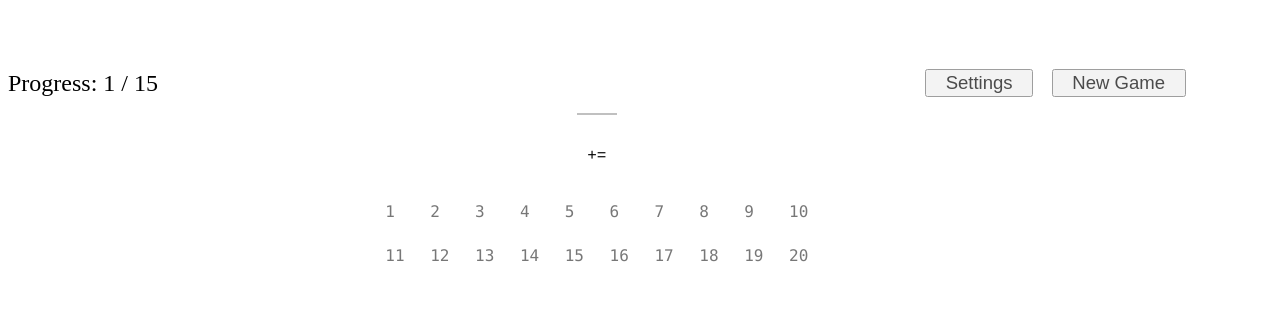
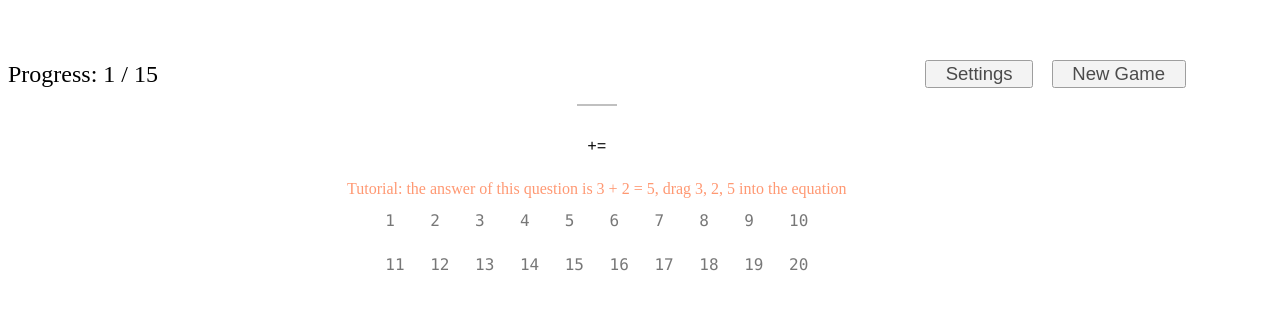
Before and after one commit to ZYinMD/preschool-math, a SvelteKit app: page / in a window 1280 px wide. Shown: the part 241-550 px from the top of the page. Built offline with nearby package versions, Linux system fonts and the light colour scheme.

Commit message:
add tutorial

```diff
--- a/src/lib/GameBoard/GameBoard.svelte
+++ b/src/lib/GameBoard/GameBoard.svelte
@@ -4,6 +4,7 @@
   import Header from "./Header/Header.svelte";
   import KeyPad from "./KayPad/KeyPad.svelte";
   import TilesBar from "./TilesBar/TilesBar.svelte";
+  import Tutorial from "./Tutorial/Tutorial.svelte";
 
   /**
    * on mount, if the game hasn't started yet start it.
@@ -22,6 +23,7 @@
   <Header />
   <TilesBar />
   <AnswerBar />
+  <Tutorial />
   <KeyPad />
 </div>
 
--- a/src/lib/GameBoard/KayPad/dnd.ts
+++ b/src/lib/GameBoard/KayPad/dnd.ts
@@ -1,9 +1,9 @@
 /* this code is inspired by https://www.horuskol.net/blog/2020-08-15/drag-and-drop-elements-on-touch-devices/ */
 
 import { browser } from "$app/environment";
+import sound from "$lib/static/correct.mp3";
+import { d, persistSettings, s } from "../../../states/states.svelte";
 import { sleep } from "../../util/sleep";
-import { d, s } from "../../../states/states.svelte";
-import sound from "$lib/static/correct.mp3";
 
 const correctSound = browser ? new Audio(sound) : null;
 
@@ -78,6 +78,11 @@ export async function drop() {
     s.currentAnswer.b === d.currentQuestion.b &&
     s.currentAnswer.c === d.currentQuestion.c;
   if (allCorrect) {
+    // if this question completes the tutorial, stop showing tutorial in the future:
+    if (s.settings.showTutorial && s.nowAt == 1) {
+      s.settings.showTutorial = false;
+      persistSettings();
+    }
     // if the current answer has been correctly completed, animate the answer bar to make it jump, then move to the next question
     correctSound?.play();
     const answerBar = document.getElementById("answer-bar")!;
--- /dev/null
+++ b/src/lib/GameBoard/Tutorial/Tutorial.svelte
@@ -0,0 +1,39 @@
+<script lang="ts">
+  import { d, s } from "../../../states/states.svelte";
+</script>
+
+<!-- @component the text of tutorial -->
+<div class="component">
+  {#if s.settings.showTutorial === true}
+    {#if s.nowAt === 0 && d.currentQuestion.a === 3 && d.currentQuestion.b === 2}
+      <div>
+        Tutorial: the answer of this question is 3 + 2 = 5, drag 3, 2, 5 into
+        the equation
+      </div>
+    {/if}
+    {#if s.nowAt === 1 && d.currentQuestion.a === 8 && d.currentQuestion.b === 4 && s.currentAnswer.c !== 12}
+      <div>
+        Tutorial 2: it's easy to see the sum is 12, because the "<span
+          class="pipe">|</span
+        >" means 10. Drag 12 to the right side.
+      </div>
+    {/if}
+    {#if s.nowAt === 1 && d.currentQuestion.a === 8 && d.currentQuestion.b === 4 && s.currentAnswer.c === 12}
+      <div>I'll let you figure out the rest!</div>
+    {/if}
+  {/if}
+</div>
+
+<style>
+  .component {
+    color: coral;
+    opacity: 0.8;
+  }
+  .pipe {
+    display: inline-block;
+    color: grey;
+    font-family: Courier, sans-serif;
+    font-weight: 100;
+    transform: scaleY(2);
+  }
+</style>
--- a/src/lib/GameSettings/GameSettings.svelte
+++ b/src/lib/GameSettings/GameSettings.svelte
@@ -1,5 +1,6 @@
 <script lang="ts">
-  import { restartGame, s } from "../../states/states.svelte";
+  import { fly, slide } from "svelte/transition";
+  import { persistSettings, restartGame, s } from "../../states/states.svelte";
   import ChevronIcon from "../Icons/ChevronIcon.svelte";
   const { allowQuestionStartingWith } = s.settings;
   let explainAboutChanges = $state(false);
@@ -20,10 +21,7 @@
           setTimeout(() => restartGame(), 0);
         }
         s.view = "game";
-        localStorage.setItem(
-          `settings_v${s.settings.schemaVersion}`,
-          JSON.stringify(s.settings)
-        ); // persist settings
+        persistSettings(); // persist settings
       }}
     >
       <ChevronIcon />
@@ -132,11 +130,13 @@
     />
     <span>{s.settings.maxSum}</span>
   </section>
-  {#if explainAboutChanges}
-    <section>
-      <div class="explain-changes">Changes take effect next game.</div>
-    </section>
-  {/if}
+  <section>
+    {#if explainAboutChanges}
+      <div in:fly={{ duration: 100, y: 100 }} class="explain-changes">
+        Changes take effect next game
+      </div>
+    {/if}
+  </section>
 </div>
 
 <style>
--- a/src/states/states.svelte.ts
+++ b/src/states/states.svelte.ts
@@ -93,6 +93,7 @@ export const defaultSettings = {
   },
   numQuestions: 15,
   maxSum: 20,
+  showTutorial: true,
 };
 
 const persistedUserSettings = browser
@@ -111,8 +112,16 @@ export const s = $state({
   nowAt: 0, // the current index in questionsThisGame
   allDone: false, // when true, show "all done" screen. This happens after the last question is answered after nowAt has been incremented to questionsThisGame.length - 1
   currentAnswer: { a: 0, b: 0, c: 0 }, // the user input value of a b c. Starts with 0 as being empty
-  settings: persistedUserSettings || defaultSettings,
+  settings:
+    persistedUserSettings || (defaultSettings as typeof defaultSettings),
 });
+
+export function persistSettings() {
+  localStorage.setItem(
+    `settings_v${s.settings.schemaVersion}`,
+    JSON.stringify(s.settings)
+  );
+}
 
 const currentQuestion = $derived.by(() => {
   const [a, b] = s.questionsThisGame[s.nowAt];
@@ -173,6 +182,10 @@ export function restartGame() {
     0,
     s.settings.numQuestions
   );
+  if (s.settings.showTutorial) {
+    s.questionsThisGame[0] = [3, 2];
+    s.questionsThisGame[1] = [8, 4];
+  }
   console.debug("questionPool:", d.questionPool);
   console.debug("questionsThisGame:", $state.snapshot(s.questionsThisGame));
   s.allDone = false;
```
